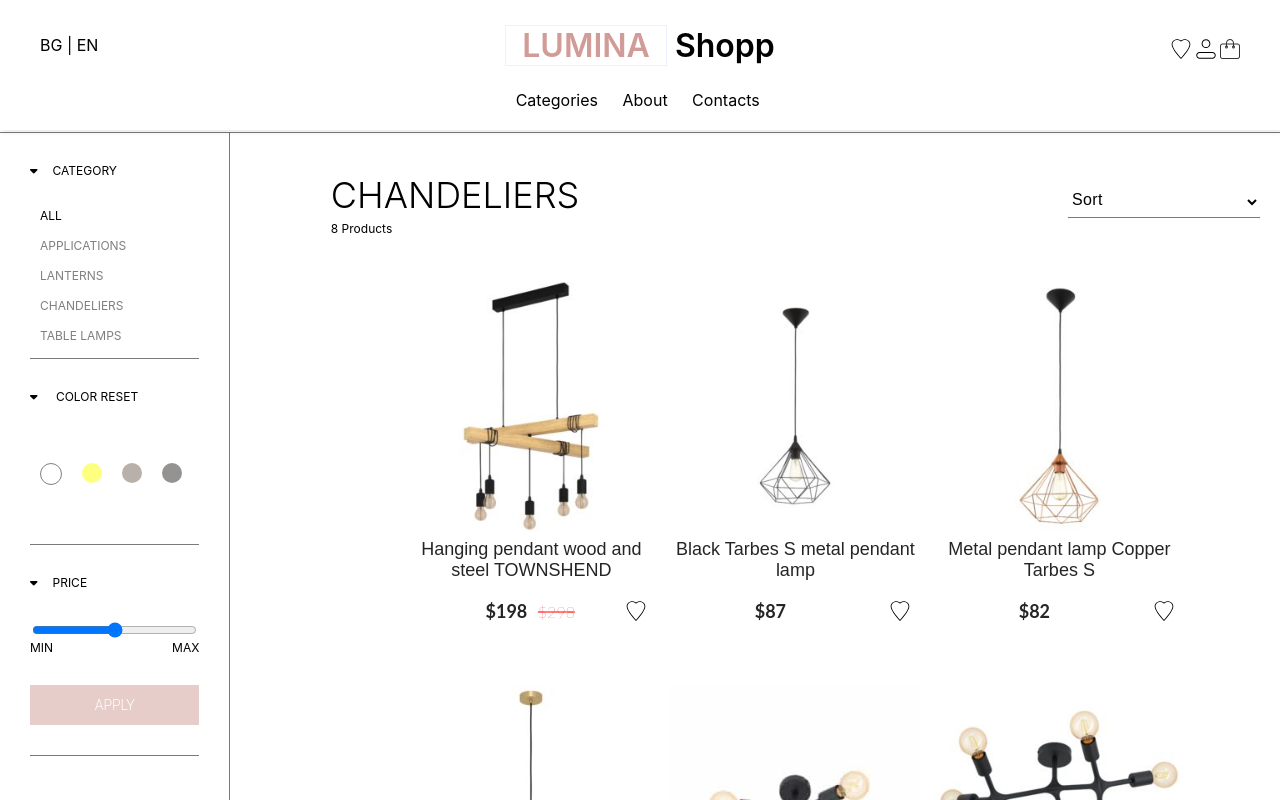
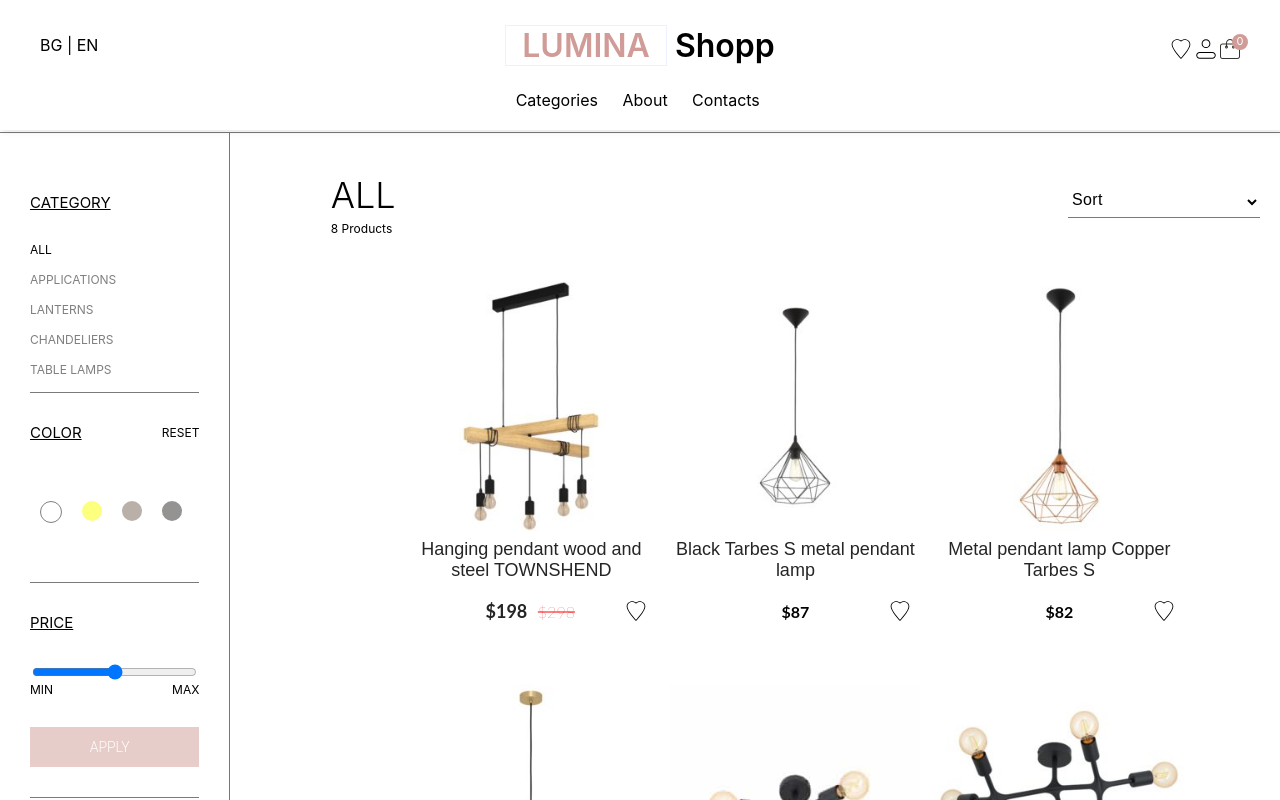
Before and after one commit to vikiradeva91/shop, a SvelteKit app: page / in a window 1280 px wide. Shown: the top 800 px of the page. Built offline with nearby package versions, Linux system fonts and the light colour scheme.

Commit message:
add store js functionality

```diff
--- /dev/null
+++ b/src/css/_alerts.css
@@ -0,0 +1,24 @@
+.alert {
+  padding: 20px;
+  background-color: #04aa6d;
+  color: white;
+}
+
+.closebtn {
+  margin-left: 15px;
+  color: white;
+  font-weight: bold;
+  float: right;
+  font-size: 22px;
+  line-height: 20px;
+  cursor: pointer;
+  transition: 0.3s;
+}
+
+.closebtn:hover {
+  color: black;
+}
+
+.closebtn.inverse {
+  color: black;
+}
--- a/src/css/_content.css
+++ b/src/css/_content.css
@@ -15,6 +15,10 @@ body {
 ::selection {
   color: var(--white);
   background: var(--rose);
+}
+
+.show {
+  display: block !important;
 }
 
 main {
--- a/src/css/_filter.css
+++ b/src/css/_filter.css
@@ -39,6 +39,10 @@
   .flex-navbar .sort-settings {
     width: 192px;
   }
+
+  #filter .closebtn {
+    display: none;
+  }
 }
 
 @media only screen and (max-width: 921px) {
@@ -63,6 +67,9 @@
 
   #filter {
     display: none;
+    width: 100% !important;
+    box-sizing: border-box;
+    background-color: var(--white);
   }
 
   .flex-navbar .sort-settings {
@@ -95,24 +102,37 @@ main #filter .ui-group {
 main #filter .ui-group input[type="checkbox"] {
   display: none;
 }
-main #filter .ui-group > label {
+main #filter .ui-group > label,
+main #filter .ui-group .flex label {
   display: block;
   padding: 30px 0;
   cursor: pointer;
+  font-size: 15px;
+  text-decoration: underline;
 }
 main #filter .ui-group > label#category-label {
   padding-top: 0;
 }
-main #filter .ui-group > label i {
+/* main #filter .ui-group label i {
   margin-right: 15px;
   transition: all 0.2s ease-in-out;
+} */
+
+main #filter .ui-group .flex {
+  display: flex;
+  justify-content: space-between;
+  align-items: center;
+}
+
+main #filter .ui-group .flex .reset:hover {
+  color: var(--rose);
 }
 
 main #filter .down::before {
   content: "\f0d7";
 }
 
-main #filter .ui-group #category:checked + label > i {
+/* main #filter .ui-group #category:checked + label > i {
   transform: rotate(-90deg);
 }
 main #filter .ui-group #category:checked ~ .button-group {
@@ -132,7 +152,7 @@ main #filter .ui-group #price:checked + label > i {
 main #filter .ui-group #price:checked ~ .button-group {
   height: 0;
   margin-bottom: 0;
-}
+} */
 
 main #filter .ui-group .button-group {
   display: flex;
@@ -149,7 +169,7 @@ main #filter .ui-group .button-group .form-control {
   display: none;
 }
 main #filter .ui-group .button-group .button {
-  padding: 10px;
+  padding: 10px 10px 10px 0;
   opacity: 0.5;
   cursor: pointer;
   transition: all 0.2s ease-in-out;
--- a/src/css/_header.css
+++ b/src/css/_header.css
@@ -153,3 +153,22 @@ header nav .dropdown > div a {
     margin-bottom: 10px;
   }
 }
+.icon-set-header a:last-child {
+  position: relative;
+}
+.count {
+  display: inline-block;
+  position: absolute;
+  top: -3px;
+  left: 12px;
+  font-style: normal;
+  font-size: 11px;
+  line-height: 15px;
+  color: #fff;
+  background-color: var(--rose);
+  border-radius: 10px;
+  height: 16px;
+  width: 16px;
+  text-align: center;
+  pointer-events: none;
+}
--- a/src/css/_products.css
+++ b/src/css/_products.css
@@ -251,7 +251,6 @@
   -o-transform: translate(-50%, -50%);
   transform: translate(-50%, -50%);
   font-size: 16px;
-  color: var(--gray);
 }
 
 .cart .new-price,
--- a/src/css/index.css
+++ b/src/css/index.css
@@ -6,3 +6,4 @@
 @import url(_footer.css);
 @import url(_filter.css);
 @import url(_products.css);
+@import url(_alerts.css);
--- a/src/routes/+layout.svelte
+++ b/src/routes/+layout.svelte
@@ -1,5 +1,6 @@
 <script>
   import "../css/index.css";
+  import { alert, cart } from "../store";
 
   let visible = false;
 </script>
@@ -76,6 +77,7 @@
           <a href="/">
             <picture>
               <img src="svg/cart.svg" alt="" />
+              <span class="count">{$cart}</span>
             </picture>
           </a>
         </div>
@@ -88,6 +90,12 @@
 </header>
 
 <main>
+  {#if $alert}
+    <div class="alert">
+      <span on:click={() => ($alert = "")} class="closebtn">&times;</span>
+      {$alert}
+    </div>
+  {/if}
   <slot />
 </main>
 
--- a/src/routes/+page.svelte
+++ b/src/routes/+page.svelte
@@ -1,48 +1,56 @@
 <script>
   import data from "../json/products.json";
+  import { cart, alert } from "../store";
 
   let sorting = "Sort";
   let products = data;
 
   let page = 1;
-  let filtered = { ...products };
+  let filtered = [...products];
   filtered.length = 8;
 
-  function handleCategory(category) {
-    filtered = products.filter((item) => item.category == category);
+  let category = "all";
+
+  let showFilter = false;
+
+  function handleCategory(cat) {
+    filtered = products.filter((item) => item.category == cat);
+    category = cat;
     console.log(filtered);
   }
 
   function handelMore() {
     page++;
-    filtered = { ...products };
+    filtered = [...products];
+    if (page * 8 < data.length) {
       filtered.length = page * 8;
-    console.log(products);
+    } else {
+      filtered.length = data.length;
+    }
   }
 
   function handelSort() {
     if (sorting == "Price ascending") {
-      products.sort((a, b) => a.price - b.price);
+      filtered.sort((a, b) => a.price - b.price);
     }
 
     if (sorting == "Price descending") {
-      products.sort((a, b) => a.price - b.price).reverse();
+      filtered.sort((a, b) => a.price - b.price).reverse();
     }
 
     if (sorting == "Alphabetical a-z") {
-      products.sort((a, b) => a.name.localeCompare(b.name));
+      filtered.sort((a, b) => a.name.localeCompare(b.name));
     }
 
     if (sorting == "Alphabetical z-a") {
-      products.sort((a, b) => a.name.localeCompare(b.name)).reverse();
+      filtered.sort((a, b) => a.name.localeCompare(b.name)).reverse();
     }
-    products = products;
+    filtered = filtered;
   }
 
   function handelColorSelect(color) {
     filtered = data;
     filtered = products.filter((item) => item.color == color);
-    console.log(color);
   }
 
   function handelColorReset() {
@@ -51,6 +59,15 @@
 
   function handelCategoryReset() {
     filtered = data;
+    category = "all";
+  }
+
+  function handleAddToCart() {
+    $cart++;
+    $alert = "Item added to cart.";
+    setTimeout(() => {
+      $alert = "";
+    }, "3000");
   }
 </script>
 
@@ -60,7 +77,7 @@
   <div id="navbar">
     <div class="flex-navbar">
       <div class="description">
-        <h1>CHANDELIERS</h1>
+        <h1>{category.toUpperCase()}</h1>
         <span>{filtered.length} Products</span>
       </div>
       <div class="sort-settings">
@@ -108,13 +125,17 @@
                 </div>
 
                 <a class="cart" href="/">
-                  <span class="new-price">${item.price}</span>
                   {#if item["old-price"]}
                     <span class="old-price">${item["old-price"]}</span>
+                    <span class="new-price">${item.price}</span>
+                  {:else}
+                    <span class="price">${item.price}</span>
                   {/if}
 
                   <span class="add-to-cart">
-                    <span class="txt">Add in cart</span>
+                    <span on:click|preventDefault={handleAddToCart} class="txt"
+                      >Add to cart</span
+                    >
                   </span>
                   <span class="heart"
                     ><picture><img src="/svg/heart.svg" alt="" /></picture
@@ -127,11 +148,13 @@
         </div>
       {/each}
     </section>
+    {#if filtered.length < data.length}
       <div style="text-align: center; margin-top: 20px;">
         <a href="/" on:click|preventDefault={handelMore} class="button-more"
           >Load More</a
         >
       </div>
+    {/if}
   </div>
 
   <!-- MAIN END -->
@@ -139,14 +162,20 @@
   <!-- SIDEBAR -->
   <div id="sidebar">
     <div>
-      <a href="/" class="filter-btn"><span>Filter</span></a>
+      <a href="/" on:click={() => (showFilter = true)} class="filter-btn"
+        ><span>Filter</span></a
+      >
     </div>
-    <section id="filter">
+    <section id="filter" class:show={showFilter}>
       <div class="ui-group">
+        <div class="flex">
           <input id="category" type="checkbox" />
-        <label id="category-label" for="category"
-          ><i class="down fa fa-caret-down" aria-hidden="true" />Category</label
+          <label id="category-label" for="category">Category</label>
+          <span class="closebtn inverse" on:click={() => (showFilter = false)}
+            >&times;</span
           >
+        </div>
+
         <div
           id="category-button-group"
           class="button-group js-radio-button-group"
@@ -196,12 +225,15 @@
       </div>
 
       <div class="ui-group">
+        <div class="flex">
           <input id="color" type="checkbox" />
-        <label id="color-label" for="color"
-          ><i class="down fa fa-caret-down" aria-hidden="true" />
-          Color
-          <a href="/" on:click={handelColorReset}>Reset</a>
-        </label>
+          <label id="color-label" for="color">Color </label><a
+            class="reset"
+            href="/"
+            on:click={handelColorReset}>Reset</a
+          >
+        </div>
+
         <div
           id="color-button-group"
           class="button-group js-radio-button-group"
@@ -233,9 +265,7 @@
       <div class="filter-content show" id="collapse_3">
         <div class="ui-group card-body">
           <input id="price" type="checkbox" />
-          <label id="price-label" for="price">
-            <i class="down fa fa-caret-down" aria-hidden="true" />Price</label
-          >
+          <label id="price-label" for="price">Price</label>
           <div class="form-row button-group">
             <input
               type="range"
--- /dev/null
+++ b/src/store.js
@@ -0,0 +1,4 @@
+import { writable } from "svelte/store";
+
+export const cart = writable(0);
+export const alert = writable("");
```
Lines whose indentation alone changed are shown as unchanged.
